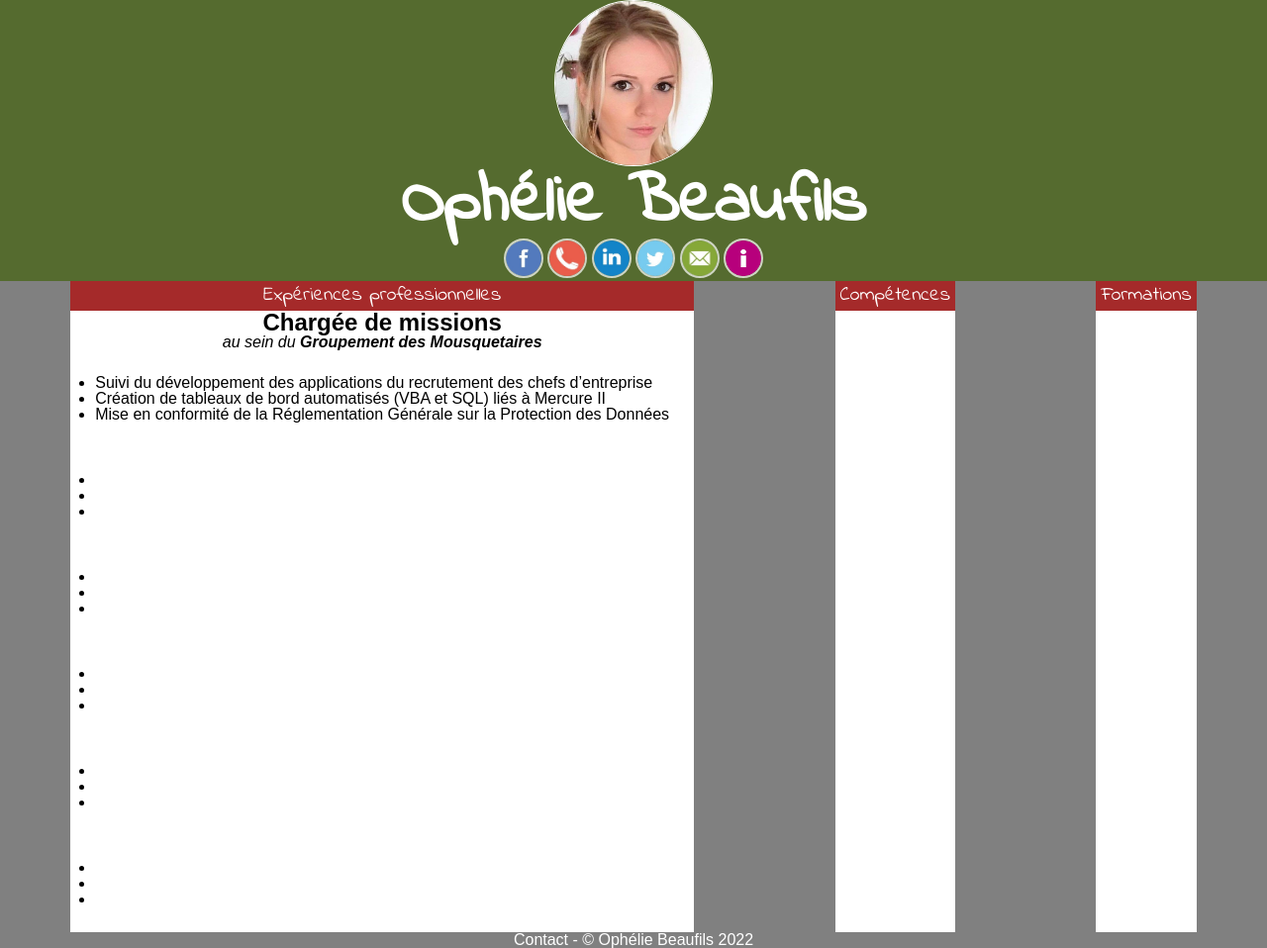
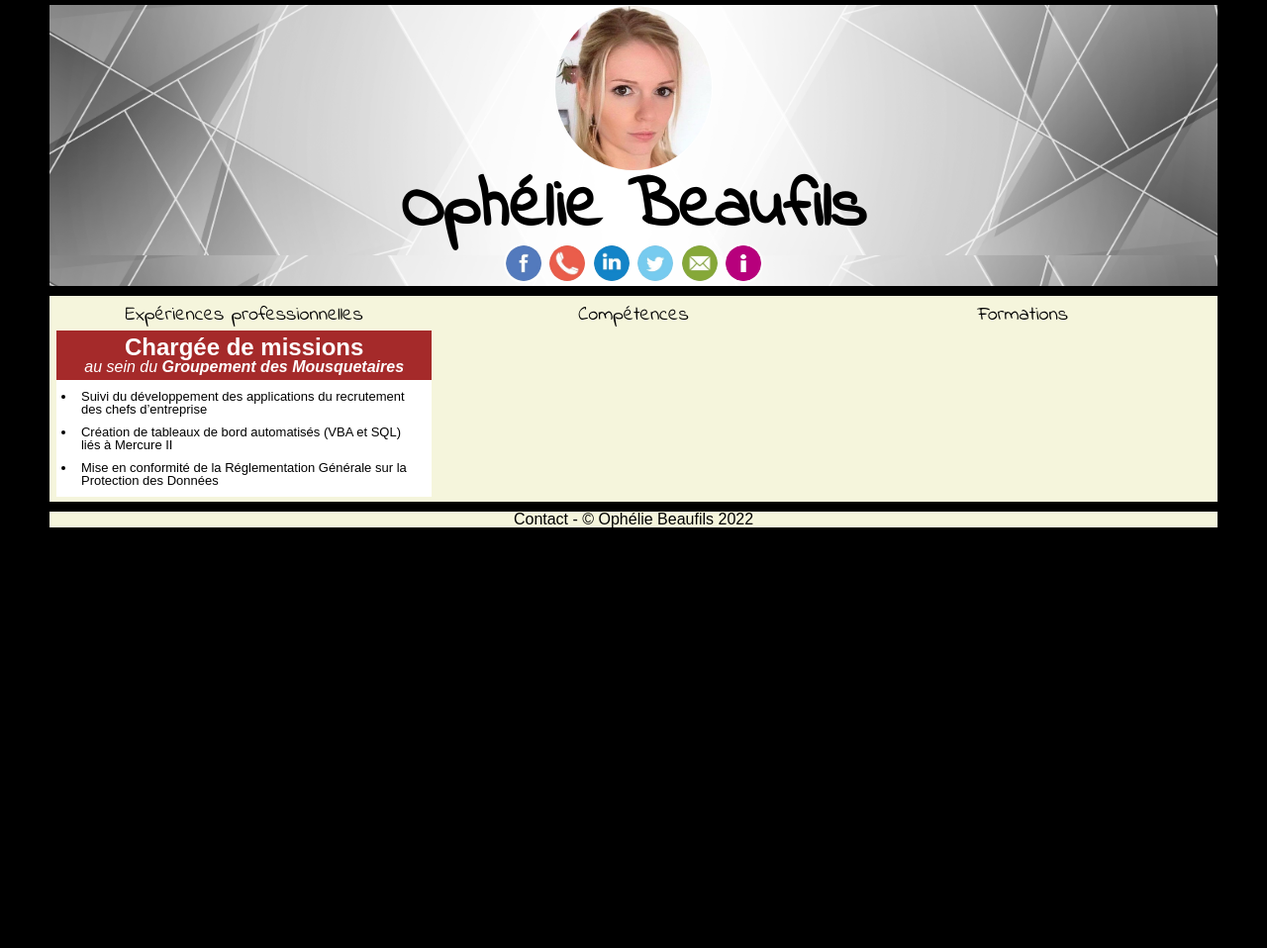
Before and after one commit to OphelieBeaufils/CV, a PHP site: page /html/index.html in a window 1280 px wide. Shown: the whole page at 99% size. After the commit the page ends 533 px from the top, so only its background shows below. Run offline with PHP 8.4, Linux system fonts and the light colour scheme.

Commit message:
WIP - version 4

```diff
--- a/css/style.css
+++ b/css/style.css
@@ -1,13 +1,16 @@
 body{
-    background-color: grey;
+    background-color: rgb(0, 0, 0);
     text-align: center;
     font-family: Arial, Helvetica, sans-serif;
-    color: white;
+    color: black;
 }
 
 /* En-tête avec mes informations */
 header{
-    background-color: darkolivegreen;
+    background-image: url(../images/fond-site-tarsus.jpg);
+    object-fit: cover;
+    background-size: 100%;
+    margin: 5px 50px;
 }
 .myphoto{
     border-radius: 50%;
@@ -32,18 +35,28 @@ h1{
 main{
     display: flex;
     justify-content: space-around;
+    margin: 10px 50px;
+    background-color: beige;
 }
-main > section {
+.section-pro {
     background-color: white;
+}
+main > section{
+    width: 33%;
 }
 h2{
     font-family: 'Indie Flower', cursive;
     font-size: 20px;
-    background-color: brown;
     padding: 5px;
 }
-main > section > div{
+main > section {
     color: black;
+    padding: 5px;
+}
+.missions{
+    background-color: brown;
+    color: white;
+    padding: 5px;
 }
 h3{
     font-size: x-large;
@@ -55,8 +68,19 @@ em{
 strong{
     font-weight: bold;
 }
-main > section > div > ul{
+
+/* Listes des tâches expériences professionnelles */
+.section-pro > ul{
     text-align: left;
     list-style: disc;
-    padding: 25px;
+    padding: 5px 20px;
+    font-size: small;
 }
+.section-pro > ul > li{
+    padding: 5px;
+}
+footer{
+    background-color: beige;
+    color: black;
+    margin: 5px 50px;
+}
--- a/html/index.html
+++ b/html/index.html
@@ -33,77 +33,31 @@
     <!-- Corps de la page -->
         <main>
             <section>
+                <div>
                   <h2>Expériences professionnelles</h2>
-                <div>
+                </div>
+                <div class="section-pro">
+                    <div class="missions">
                         <h3>Chargée de missions</h3>
                         <h4><em>au sein du <strong>Groupement des Mousquetaires</strong></em></h4>
-                    <p></p>
+                    </div>
                         <ul>
                             <li>Suivi du développement des applications du recrutement des chefs d’entreprise</li>
                             <li>Création de tableaux de bord automatisés (VBA et SQL) liés à Mercure II</li>
                             <li>Mise en conformité de la Réglementation Générale sur la Protection des Données</li>
                         </ul>
-                    <p></p>
-                </div>
-                <div>
-                    <h3></h3>
-                    <p></p>
-                    <ul>
-                        <li></li>
-                        <li></li>
-                        <li></li>
-                    </ul>
-                    <p></p>
-                </div>
-                <div>
-                    <h3></h3>
-                    <p></p>
-                    <ul>
-                        <li></li>
-                        <li></li>
-                        <li></li>
-                    </ul>
-                    <p></p>
-                </div>
-                <div>
-                    <h3></h3>
-                    <p></p>
-                    <ul>
-                        <li></li>
-                        <li></li>
-                        <li></li>
-                    </ul>
-                    <p></p>
-                </div>
-                <div>
-                    <h3></h3>
-                    <p></p>
-                    <ul>
-                        <li></li>
-                        <li></li>
-                        <li></li>
-                    </ul>
-                    <p></p>
-                </div>
-                <div>
-                    <h3></h3>
-                    <p></p>
-                    <ul>
-                        <li></li>
-                        <li></li>
-                        <li></li>
-                    </ul>
-                    <p></p>
                 </div>
             </section>
             <section>
                 <h2>Compétences</h2>
-                <div></div>
-                <div></div>
+                    <div class="section-pro">
+
+                </div>
             </section>
             <section>
                 <h2>Formations</h2>
-                <div></div>
+                <div class="section-pro">
+            </div>
             </section>
         </main>
     <footer>
```
Also changed, not shown: images/fond-site-tarsus.jpg (added). Lines whose indentation alone changed are shown as unchanged.
